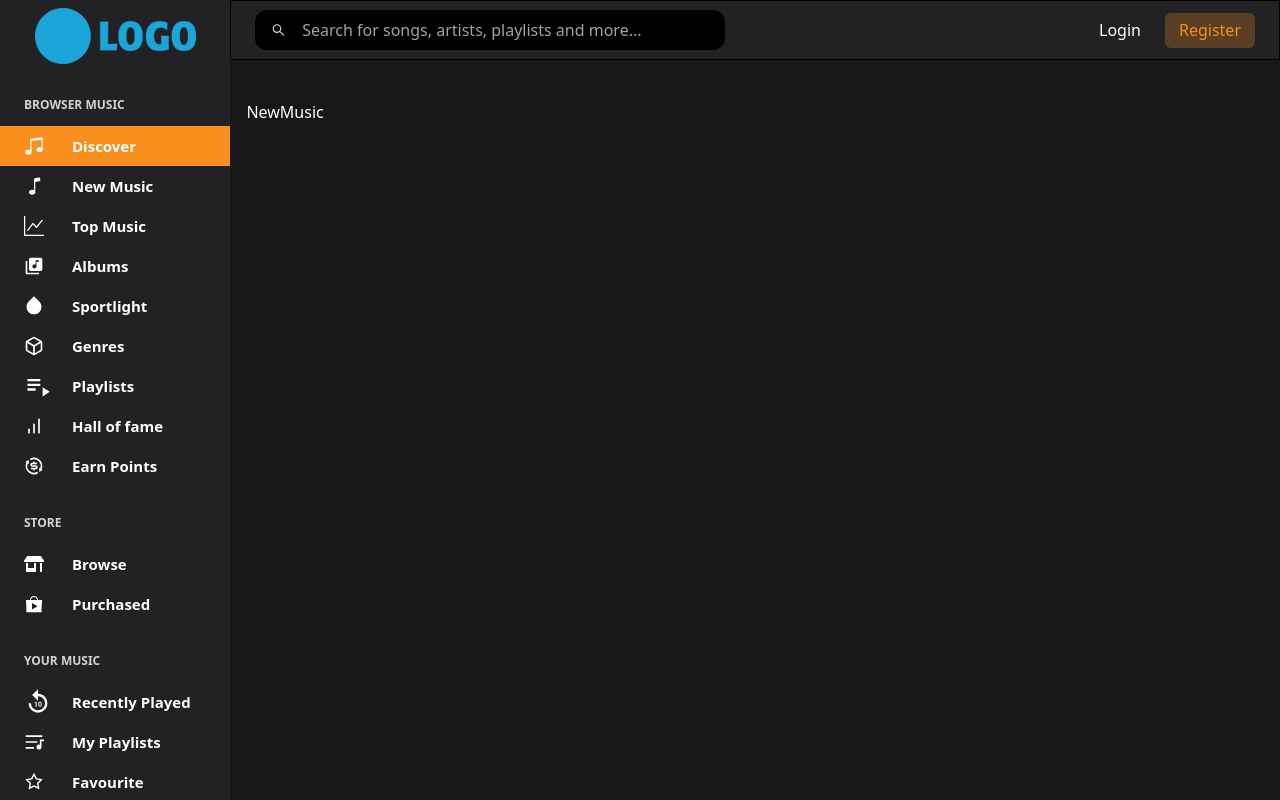
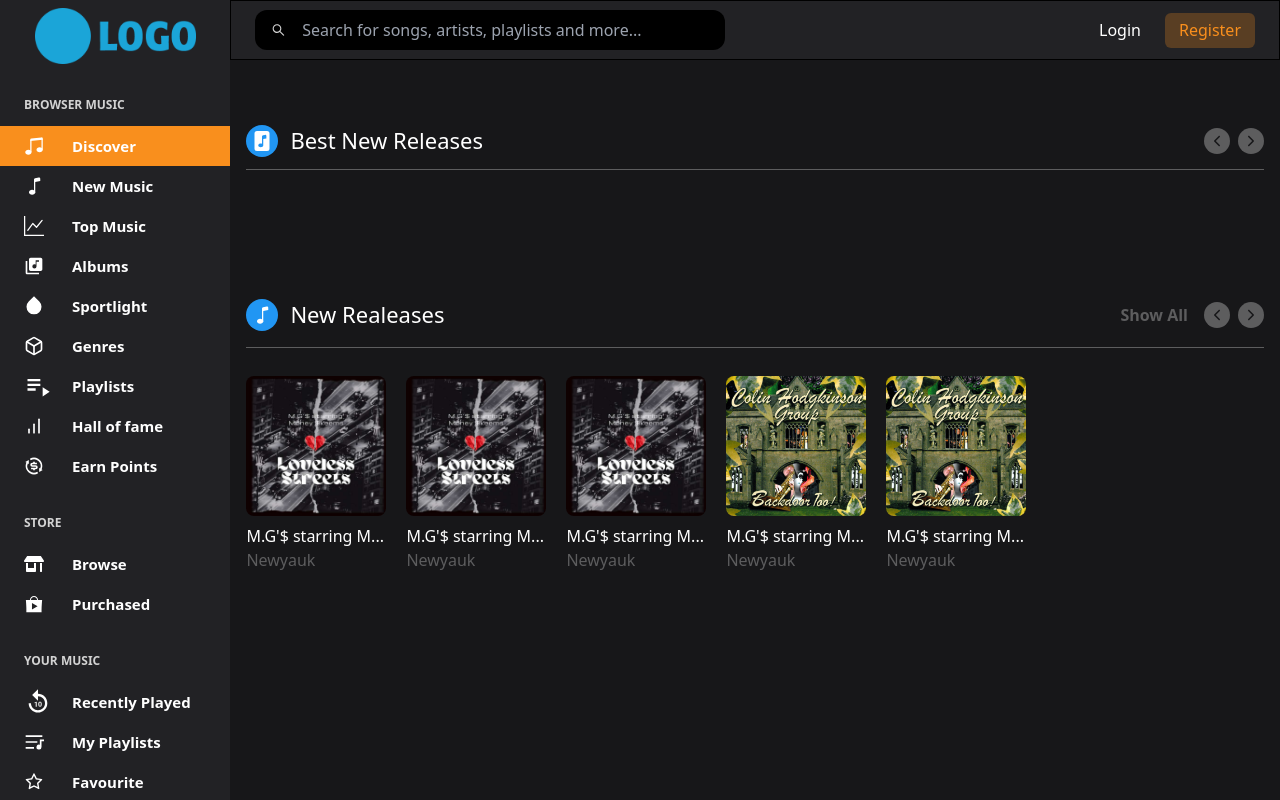
Before and after one commit to ZainSaleem1110/music-player, a React (Create React App) app: page /newMusic in a window 1280 px wide. Built offline with nearby package versions, Linux system fonts and the light colour scheme.

Commit message:
new music page

```diff
--- a/src/Pages/NewMusic.jsx
+++ b/src/Pages/NewMusic.jsx
@@ -1,10 +1,31 @@
 import React from 'react'
+import { BsFillFileMusicFill } from 'react-icons/bs'
+import { IoIosArrowBack, IoIosArrowForward } from 'react-icons/io'
+import LatestMusic from '../Components/NewRealease'
 
 function NewMusic() {
     return (
-        <div className="text-[white]">
-            NewMusic
-        </div>
+        <>
+            <div className="mt-12 flex justify-between items-center border-b border-[#ffffff4d] w-[100%] pb-3 mb-4 mt-6">
+                <div className="flex items-center text-white">
+                    <div className="w-[32px] h-[32px] bg-[#2196F3] flex justify-center items-center rounded-full">
+                        <BsFillFileMusicFill className="text-[20px]" />
+                    </div>
+                    <h1 className="text-[22px] ml-3">Best New Releases</h1>
+                </div>
+                <div className="flex items-center">
+                    <button className="w-[26px] h-[26px] rounded-full border-none focus:outline-none bg-[#ffffff4d] flex justify-center items-center text-[#171719]">
+                        <IoIosArrowBack />
+                    </button>
+                    <button className="w-[26px] h-[26px] rounded-full border-none focus:outline-none bg-[#ffffff4d] ml-2 flex justify-center items-center text-[#171719]">
+                        <IoIosArrowForward />
+                    </button>
+                </div>
+            </div>
+            <div className="mt-32">
+                <LatestMusic />
+            </div>
+        </>
     )
 }
 
--- a/src/Pages/TopMusic.jsx
+++ b/src/Pages/TopMusic.jsx
@@ -2,7 +2,7 @@ import React from 'react'
 
 function TopMusic() {
     return (
-        <div className="text-[white]">
+        <div >
             TopMusic
         </div>
     )
```
